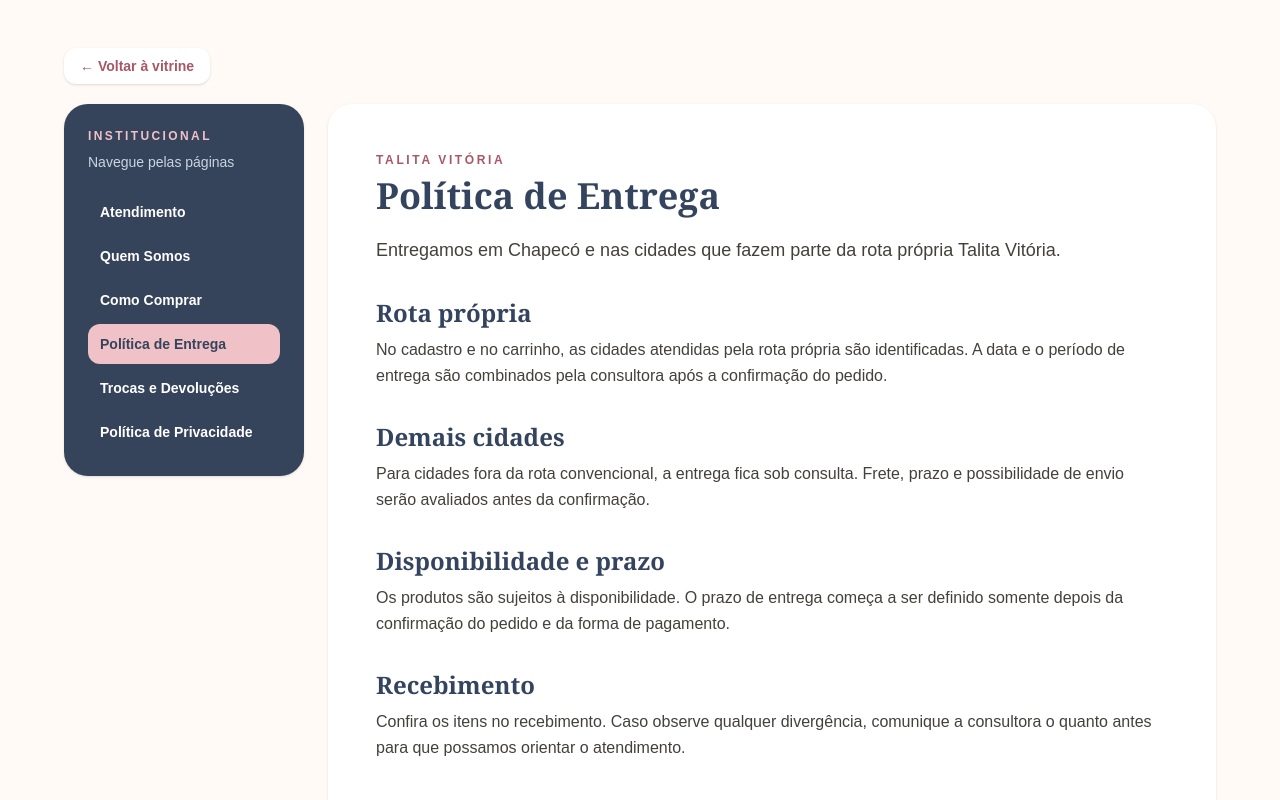
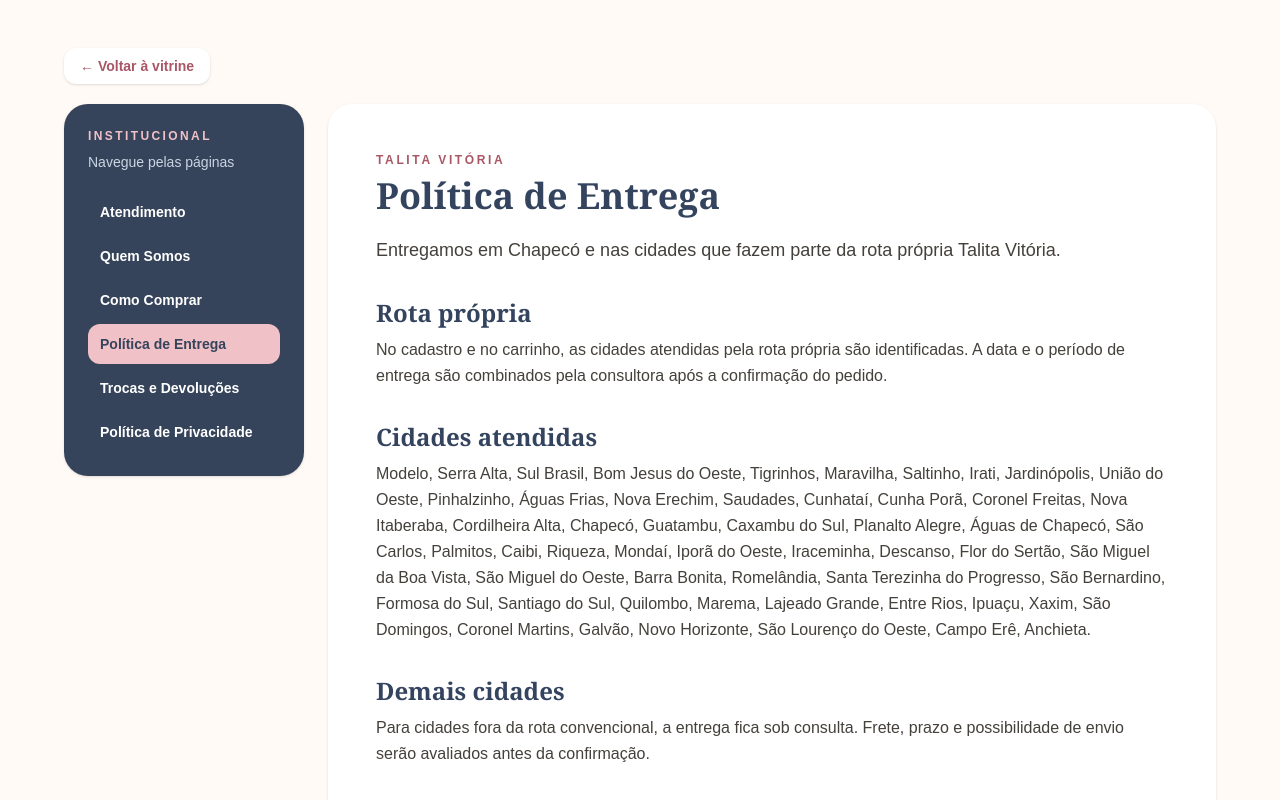
Before and after one commit to DKWstudio/talita-vitoria, a Next.js app: page /politica-de-entrega in a window 1280 px wide. Shown: the top 800 px of the page. Built offline with nearby package versions, Linux system fonts and the light colour scheme.

Commit message:
Lista cidades na politica de entrega

```diff
--- a/src/app/politica-de-entrega/page.tsx
+++ b/src/app/politica-de-entrega/page.tsx
@@ -1,4 +1,15 @@
 import type { Metadata } from "next";
 import InstitutionalPage from "@/components/store/InstitutionalPage";
+import { talitaDeliveryCities } from "@/data/deliveryCities";
+
 export const metadata: Metadata = { title: "Política de Entrega" };
-export default function Page() { return <InstitutionalPage title="Política de Entrega" intro="Entregamos em Chapecó e nas cidades que fazem parte da rota própria Talita Vitória." sections={[{ title: "Rota própria", text: "No cadastro e no carrinho, as cidades atendidas pela rota própria são identificadas. A data e o período de entrega são combinados pela consultora após a confirmação do pedido." }, { title: "Demais cidades", text: "Para cidades fora da rota convencional, a entrega fica sob consulta. Frete, prazo e possibilidade de envio serão avaliados antes da confirmação." }, { title: "Disponibilidade e prazo", text: "Os produtos são sujeitos à disponibilidade. O prazo de entrega começa a ser definido somente depois da confirmação do pedido e da forma de pagamento." }, { title: "Recebimento", text: "Confira os itens no recebimento. Caso observe qualquer divergência, comunique a consultora o quanto antes para que possamos orientar o atendimento." }]} />; }
+
+export default function Page() {
+  return <InstitutionalPage title="Política de Entrega" intro="Entregamos em Chapecó e nas cidades que fazem parte da rota própria Talita Vitória." sections={[
+    { title: "Rota própria", text: "No cadastro e no carrinho, as cidades atendidas pela rota própria são identificadas. A data e o período de entrega são combinados pela consultora após a confirmação do pedido." },
+    { title: "Cidades atendidas", text: talitaDeliveryCities.join(", ") + "." },
+    { title: "Demais cidades", text: "Para cidades fora da rota convencional, a entrega fica sob consulta. Frete, prazo e possibilidade de envio serão avaliados antes da confirmação." },
+    { title: "Disponibilidade e prazo", text: "Os produtos são sujeitos à disponibilidade. O prazo de entrega começa a ser definido somente depois da confirmação do pedido e da forma de pagamento." },
+    { title: "Recebimento", text: "Confira os itens no recebimento. Caso observe qualquer divergência, comunique a consultora o quanto antes para que possamos orientar o atendimento." },
+  ]} />;
+}
```
